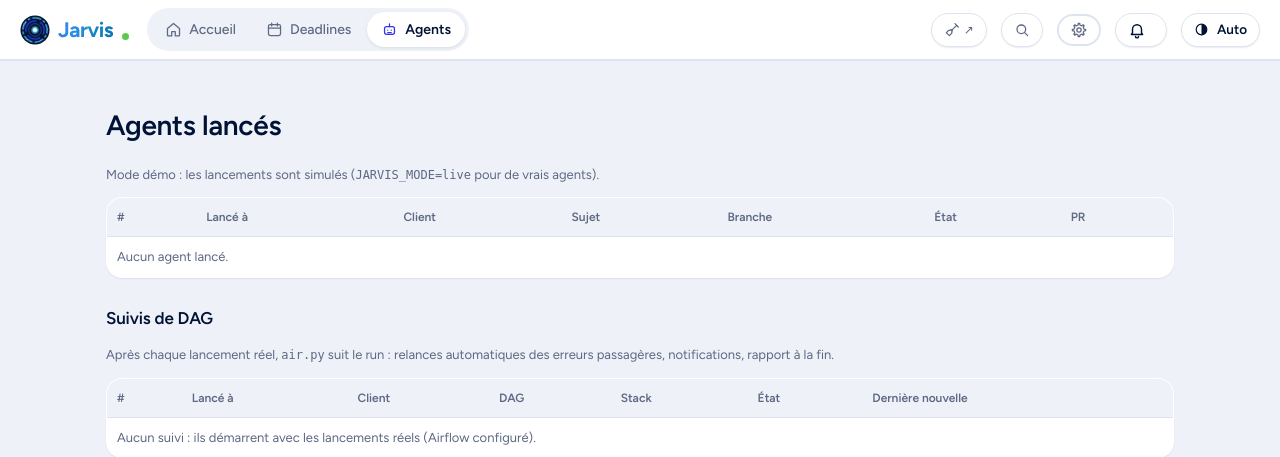
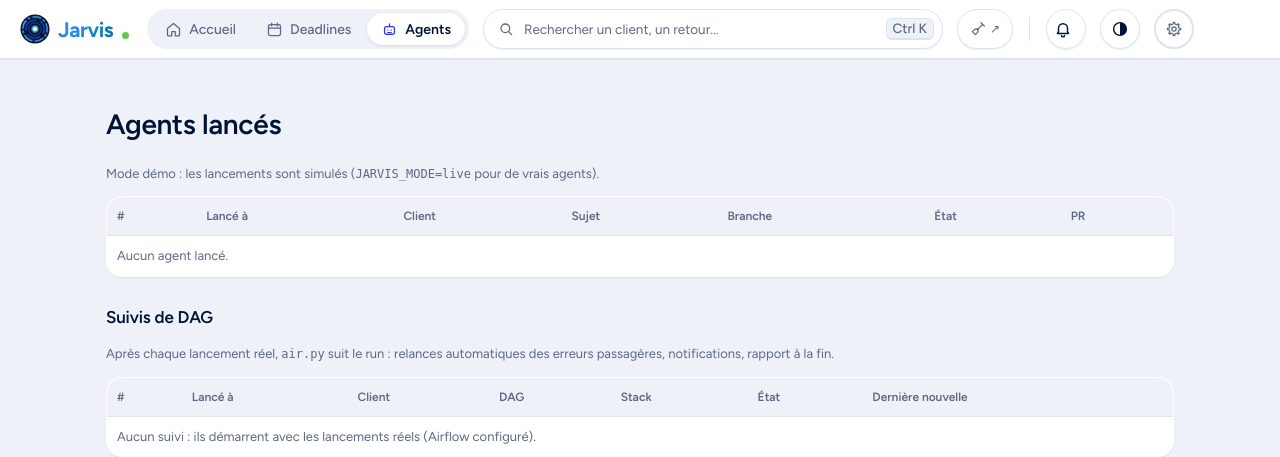
Before and after one commit to matthewjoy-padoa/Jarvis, a FastAPI app: page /agents in a window 1280 px wide. Shown: the top 457 px of the page. Run offline with FastAPI, Linux system fonts and the light colour scheme; data that the repository does not hold is empty; some libraries are stand-ins or nearby versions.

Commit message:
Barre : recherche large au milieu, Flow Digger à côté, puis cloche, thème et réglages en icônes rondes ; tout aligné sur 40 px de haut

```diff
--- a/src/deploy_hub/static/style.css
+++ b/src/deploy_hub/static/style.css
@@ -993,3 +993,25 @@ a.settings-link .ic { width: 16px; height: 16px; margin: 0; }
 .settings-intro code, .settings-form code { overflow-wrap: anywhere; }
 .settings-form .form-actions { flex-wrap: wrap; }
 .settings-form .form-actions button { max-width: 100%; white-space: normal; }
+
+/* Barre, disposition A : navigation à sa taille, recherche qui prend la place libre, puis Flow Digger | trois icônes rondes */
+.topbar .nav { flex: 0 1 auto; }
+button.pal-open.search-wide { flex: 1 1 220px; max-width: 460px; min-width: 0; justify-content: flex-start; gap: 10px; padding: 7px 8px 7px 14px; overflow: hidden; }
+.search-wide .pal-open-label { flex: 1; min-width: 0; overflow: hidden; text-overflow: ellipsis; text-align: left; font-weight: 400; }
+.search-wide kbd { margin-left: auto; }
+.bar-sep { flex: none; width: 1px; height: 24px; background: var(--border); margin: 0 2px; }
+.bar-icon, button.bar-icon, a.bar-icon { flex: none; display: inline-flex; align-items: center; justify-content: center; width: 38px; height: 38px; padding: 0; border-radius: 999px; }
+.bar-icon .ic { width: 18px; height: 18px; margin: 0; vertical-align: 0; }
+.theme-toggle.bar-icon .theme-label { display: none; }
+@media (max-width: 1440px) { .search-wide .pal-open-label, .search-wide kbd { display: inline; } button.pal-open.search-wide { padding: 7px 8px 7px 14px; } }
+@media (max-width: 1100px) { .search-wide .pal-open-label { display: none; } button.pal-open.search-wide { flex: 0 0 auto; padding: 7px 12px; } }
+@media (max-width: 640px) { .bar-sep { display: none; } }
+/* Tout aligné sur une même hauteur : pastille du client, onglets, recherche, Flow Digger, icônes */
+.topbar { --bar-h: 40px; align-items: center; }
+.topbar .client-chip, .topbar .nav-group, button.pal-open.search-wide, .tool-launch button, .bar-icon, button.bar-icon, a.bar-icon {
+  height: var(--bar-h); box-sizing: border-box; }
+.topbar .client-chip { padding-top: 0; padding-bottom: 0; }
+.topbar .nav-group { align-items: center; }
+.topbar .nav a.nav-item { height: calc(var(--bar-h) - 8px); padding-top: 0; padding-bottom: 0; }
+.bar-icon, button.bar-icon, a.bar-icon { width: var(--bar-h); }
+.tool-launch button, button.pal-open.search-wide { display: inline-flex; align-items: center; padding-top: 0; padding-bottom: 0; }
--- a/src/deploy_hub/templates/base.html
+++ b/src/deploy_hub/templates/base.html
@@ -10,7 +10,7 @@
   <link rel="preconnect" href="https://fonts.googleapis.com">
   <link rel="preconnect" href="https://fonts.gstatic.com" crossorigin>
   <link rel="stylesheet" href="https://fonts.googleapis.com/css2?family=Figtree:wght@400;500;600;700&display=swap">
-  <link rel="stylesheet" href="/static/style.css?v=74">
+  <link rel="stylesheet" href="/static/style.css?v=76">
   <script src="https://unpkg.com/htmx.org@1.9.12" defer></script>
   <script src="/static/filters.js?v=4" defer></script>
   <script src="/static/dag.js?v=2" defer></script>
@@ -62,18 +62,20 @@
         {% endfor %}
       </div>
     </nav>
+    {# Droite de la barre (disposition A) : la recherche prend la place libre, Flow Digger à côté, puis trois icônes rondes. #}
+    <button type="button" class="secondary pal-open search-wide" data-palette-open aria-label="Rechercher dans Jarvis" title="Demander à Jarvis">{{ ic.icon("search") }}<span class="pal-open-label">Rechercher un client, un retour…</span><kbd data-palette-key>⌘K</kbd></button>
     {# Flow Digger (padoa/integration-flow-digger) : lancé sur la VM au besoin, ouvert dans sa propre fenêtre (réutilisée). #}
     <form method="post" action="/outils/flow-digger" target="flow-digger" class="tool-launch" data-own-window>
       <button type="submit" class="secondary" title="Ouvrir Flow Digger dans une autre fenêtre (le démarre sur la VM s'il ne tourne pas)">{{ ic.icon("shovel") }}<span class="tool-launch-label">Flow Digger</span><span class="tool-launch-ext" aria-hidden="true">↗</span></button>
     </form>
-    <button type="button" class="secondary pal-open" data-palette-open aria-label="Rechercher dans Jarvis" title="Demander à Jarvis">{{ ic.icon("search") }}<span class="pal-open-label">Rechercher</span><kbd data-palette-key>⌘K</kbd></button>
-    <a href="/reglages" class="settings-link {{ 'active' if active == '/reglages' }}" aria-label="Réglages" title="Réglages : Airflow, Notion, 1Password">{{ ic.icon("gear") }}</a>
+    <span class="bar-sep" aria-hidden="true"></span>
     <div class="bell-wrap">
-      <button type="button" class="bell secondary icon-btn" aria-label="Notifications" aria-haspopup="true" aria-expanded="false"
+      <button type="button" class="bell secondary bar-icon" aria-label="Notifications" aria-haspopup="true" aria-expanded="false"
               hx-get="/notifications/panneau" hx-target="#notif-panel" hx-trigger="click">{{ ic.icon("bell") }}<span id="bell-count" hx-target="this" hx-get="/notifications/compte" hx-trigger="load, every 60s, notifs-changed from:body" hx-swap="innerHTML"></span></button>
       <div id="notif-panel" class="notif-panel" hidden></div>
     </div>
-    <button type="button" class="theme-toggle icon-btn" id="theme-toggle" title="Changer de thème">Auto</button>
+    <button type="button" class="theme-toggle bar-icon" id="theme-toggle" title="Changer de thème" aria-label="Thème">Auto</button>
+    <a href="/reglages" class="settings-link bar-icon {{ 'active' if active == '/reglages' }}" aria-label="Réglages" title="Réglages : Airflow, Notion, 1Password">{{ ic.icon("gear") }}</a>
   </header>
   <script>
     // Thème : Auto (suit le Mac) → Nuit → Clair → Auto. Retenu dans le navigateur.
@@ -90,6 +92,7 @@
         const t = root.dataset.theme || "";
         button.innerHTML = `${icons[t]} <span class="theme-label">${labels[t]}</span>`;
         button.title = `Thème : ${labels[t]} (cliquer pour changer)`;
+        button.setAttribute("aria-label", `Thème : ${labels[t]}`);
       };
       button.addEventListener("click", () => {
         const next = order[(order.indexOf(root.dataset.theme || "") + 1) % order.length];
```
